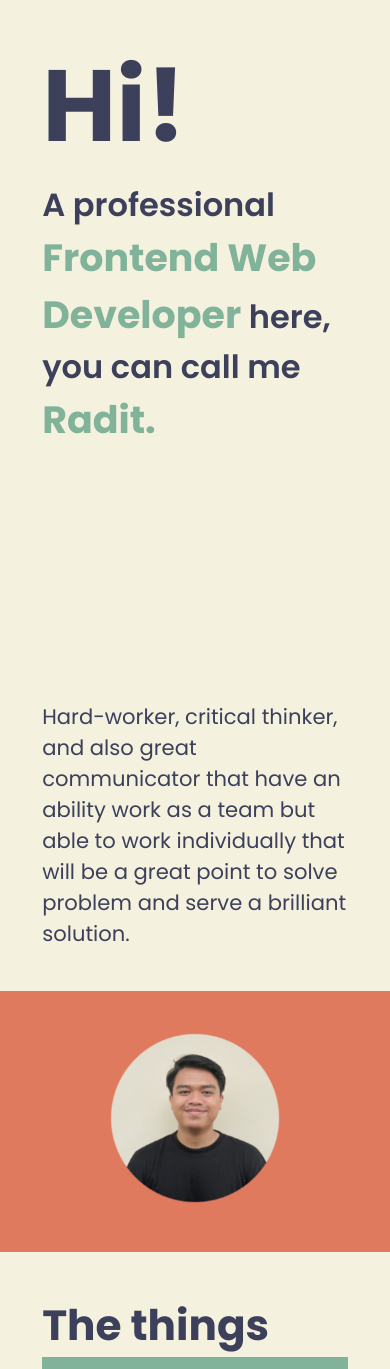
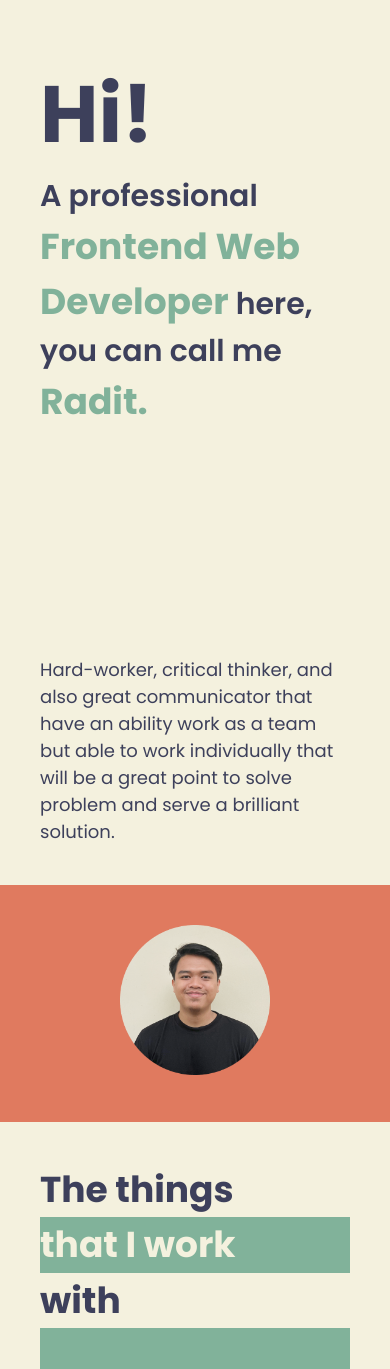
Before and after one commit to radityaprirahmadian/portofolio, a React (Create React App) app: page / in a window 390 px wide. Shown: the part 181-1550 px from the top of the page. Built offline with nearby package versions, Linux system fonts and the light colour scheme.

Commit message:
perf: adjust mobile responsive

```diff
--- a/src/components/Pages/Home/ContactSection/style.scss
+++ b/src/components/Pages/Home/ContactSection/style.scss
@@ -24,6 +24,7 @@
     @include max-mobile {
       flex-basis: 100%;
       max-width: 100vw;
+      padding: 40px;
     }
 
     @include max-tablet {
@@ -52,6 +53,8 @@
 
       @include max-mobile {
         width: 100%;
+        font-size: 14px;
+        font-weight: 600;
         position: static;
       }
 
@@ -72,6 +75,7 @@
     @include max-mobile {
       flex-basis: 100%;
       max-width: 100vw;
+      padding: 40px;
     }
 
     @include max-tablet {
@@ -105,7 +109,8 @@
             margin-right: 3vh;
 
             @include max-mobile {
-              margin-right: 2vh;
+              // margin-right: 2vh;
+              margin-right: 12px;
             }
 
             @include max-tablet {
@@ -136,7 +141,8 @@
         justify-content: flex-start;
 
         @include max-mobile {
-          height: 10vh;
+          // height: 10vh;
+          height: 64px;
         }
 
         @include max-tablet {
@@ -144,10 +150,6 @@
           height: 7vw;
           margin-bottom: 3vw;
           padding: 1vw;
-        }
-
-        @include max-small-mobile {
-          height: 8vh;
         }
 
         .social-image {
@@ -175,9 +177,9 @@
           color: $base-blue;
 
           @include max-mobile {
-            font-size: 2.5vh;
+            font-size: 16px;
             white-space: pre-wrap;
-            margin-left: 2vh;
+            margin-left: 12px;
           }
 
           @include max-tablet {
@@ -187,26 +189,18 @@
             margin-left: 1.5vw;
           }
 
-          @include max-small-mobile {
-            font-size: 2.3vh;
-          }
-
           .link {
             font-style: italic;
             font-size: 1.6vh;
 
             @include max-mobile {
               white-space: wrap;
-              font-size: 1.2vh;
+              font-size: 10px;
             }
 
             @include max-tablet {
               white-space: wrap;
               font-size: 1.2vw;
-            }
-
-            @include max-small-mobile {
-              font-size: 1vh;
             }
           }
         }
--- a/src/components/Pages/Home/IntroductionSection/IntroductionSection.js
+++ b/src/components/Pages/Home/IntroductionSection/IntroductionSection.js
@@ -32,7 +32,10 @@ const IntroductionSection = () => {
       </div>
       <motion.div className="right-section" variants={variants} animate={isHovered ? 'hover' : ''}>
         <motion.img
+          initial={{ scale: 1, y: '-50%' }}
+          animate={{ y: '-50%' }}
           whileHover={{
+            y: '-50%',
             scale: 1.1,
             transition: { type: 'spring', stiffness: 400, damping: 10 },
           }}
--- a/src/components/Pages/Home/IntroductionSection/style.scss
+++ b/src/components/Pages/Home/IntroductionSection/style.scss
@@ -18,6 +18,7 @@
 
     @include max-mobile {
       flex-basis: 100%;
+      padding: 40px;
       max-width: 100vw;
     }
 
@@ -26,19 +27,22 @@
     }
 
     .top {
-      margin-bottom: 25vh;
-      top: calc(50% - 25vh);
+      margin-bottom: 30vh;
+      top: calc(50% - 20vh);
+      // margin-top: 10px;
+      // top: calc(50%);
+      // transform: translateY(-50%);
       position: sticky;
 
       @include max-mobile {
-        margin-bottom: 35vh;
-      }
-
-      @include max-small-mobile {
-        margin-bottom: 40vh;
+        top: calc(50%);
+        transform: translateY(-50%);
+        margin-bottom: 20px;
       }
 
       @include max-tablet {
+        top: calc(50%);
+        transform: translateY(-50%);
         margin-bottom: 60%;
       }
 
@@ -48,7 +52,8 @@
         color: $base-blue;
 
         @include max-mobile {
-          font-size: 12vh;
+          // font-size: 12vh;
+          font-size: 80px;
         }
 
         @include max-tablet {
@@ -64,7 +69,7 @@
       font-weight: 600;
 
       @include max-mobile {
-        font-size: 3.8vh;
+        font-size: 30px;
       }
 
       @include max-tablet {
@@ -77,7 +82,7 @@
         font-weight: 700;
 
         @include max-mobile {
-          font-size: 4.5vh;
+          font-size: 36px;
         }
 
         @include max-tablet {
@@ -92,7 +97,7 @@
       font-size: 3vh;
 
       @include max-mobile {
-        font-size: 2.5vh;
+        font-size: 18px;
       }
 
       @include max-tablet {
@@ -112,6 +117,7 @@
     @include max-mobile {
       flex-basis: 100%;
       max-width: 100vw;
+      padding: 40px;
     }
 
     @include max-tablet {
@@ -122,11 +128,13 @@
       width: 30vh;
       margin-bottom: 20vh;
       position: sticky;
-      top: calc(50% - 25vh);
+      top: calc(50%);
+      transform: translateY(-50%);
 
       @include max-mobile {
-        width: 20vh;
+        width: 150px;
         margin-bottom: 0;
+        transform: translateY(0) !important;
       }
 
       @include max-tablet {
--- a/src/components/Pages/Home/ThankyouSection/style.scss
+++ b/src/components/Pages/Home/ThankyouSection/style.scss
@@ -19,7 +19,7 @@
     font-size: 17vh;
 
     @include max-mobile {
-      font-size: 10vh;
+      font-size: 80px;
       line-height: 90%;
     }
 
@@ -54,6 +54,8 @@
     @include max-mobile {
       position: absolute;
       width: 70vw;
+      font-size: 16px;
+      font-weight: 700;
     }
 
     @include max-tablet {
--- a/src/components/Pages/Home/ToolsSection/style.scss
+++ b/src/components/Pages/Home/ToolsSection/style.scss
@@ -18,7 +18,7 @@
     @include max-mobile {
       flex-basis: 100%;
       max-width: 100vw;
-      padding: 7vw 6vw 7vw 0;
+      padding: 40px 24px 40px 0;
     }
 
     @include max-tablet {
@@ -38,7 +38,8 @@
       z-index: 9999;
 
       @include max-mobile {
-        height: 10vh;
+        // height: 10vh;
+        height: 76px;
         width: 100%;
       }
 
@@ -55,7 +56,8 @@
           width: 10vh;
 
           @include max-mobile {
-            width: 8vh;
+            // width: 8vh;
+            width: 56px;
           }
 
           @include max-tablet {
@@ -70,7 +72,8 @@
         color: $base-blue;
 
         @include max-mobile {
-          font-size: 2.2vh;
+          // font-size: 2.2vh;
+          font-size: 18px;
         }
 
         @include max-tablet {
@@ -91,6 +94,7 @@
     @include max-mobile {
       flex-basis: 100%;
       max-width: 100vw;
+      padding: 40px;
     }
 
     @include max-tablet {
@@ -109,7 +113,8 @@
       color: $base-cream;
 
       @include max-mobile {
-        height: 7vh;
+        // height: 7vh;
+        height: 56px;
       }
 
       @include max-tablet {
--- a/src/components/Pages/Home/WorksSection/style.scss
+++ b/src/components/Pages/Home/WorksSection/style.scss
@@ -18,6 +18,7 @@
 
     @include max-mobile {
       flex-basis: 100%;
+      padding: 40px;
       max-width: 100vw;
     }
 
@@ -41,7 +42,8 @@
       color: $base-cream;
 
       @include max-mobile {
-        height: 7vh;
+        // height: 7vh;
+        height: 56px;
       }
 
       @include max-tablet {
@@ -59,6 +61,7 @@
     @include max-mobile {
       flex-basis: 100%;
       max-width: 100vw;
+      padding: 40px;
     }
 
     @include max-tablet {
@@ -70,7 +73,8 @@
 
       @include max-mobile {
         padding: 0;
-        padding-bottom: 5vh;
+        // padding-bottom: 5vh;
+        padding-bottom: 52px;
       }
 
       @include max-tablet {
@@ -91,6 +95,10 @@
           border: 0.6vh solid $base-orange;
           position: relative;
 
+          @include max-mobile {
+            border: 3.5px solid $base-orange;
+          }
+
           @include max-tablet {
             border: 0.5vw solid $base-orange;
           }
@@ -107,8 +115,11 @@
           top: 1.1vw;
 
           @include max-mobile {
-            left: 3.2vw;
-            top: 3.2vw;
+            // left: 3.2vw;
+            // top: 3.2vw;
+
+            left: 10px;
+            top: 10px;
           }
 
           @include max-tablet {
@@ -125,7 +136,8 @@
         margin-top: 5vh;
 
         @include max-mobile {
-          margin-top: 2.5vh;
+          // margin-top: 2.5vh;
+          margin-top: 24px;
         }
 
         @include max-tablet {
@@ -139,7 +151,8 @@
           padding-right: 2vh;
 
           @include max-mobile {
-            font-size: 2.5vh;
+            // font-size: 2.5vh;
+            font-size: 20px;
             width: 80%;
           }
 
@@ -151,6 +164,7 @@
         a {
           text-decoration: none;
         }
+
         .button {
           width: 10vh;
           color: $base-blue;
@@ -162,9 +176,13 @@
           font-weight: 700;
 
           @include max-mobile {
-            width: 8vh;
-            padding: 1vh;
-            font-size: 1.6vh;
+            // width: 8vh;
+            // padding: 1vh;
+            // font-size: 1.6vh;
+
+            width: 56px;
+            padding: 8px;
+            font-size: 12px;
           }
 
           @include max-tablet {
--- a/src/components/Pages/Works/style.scss
+++ b/src/components/Pages/Works/style.scss
@@ -30,19 +30,23 @@
     opacity: 0.4;
 
     @include max-mobile {
-      width: 3vh;
-      height: 3vh;
-      padding: 1vh;
-      font-size: 1.5vh;
-      border-radius: 5vh;
+      width: 28px;
+      height: 28px;
+      padding: 8px;
+      top: 15px;
+      left: 15px;
+      font-size: 12px;
+      border-radius: 30px;
     }
 
     @include max-tablet {
-      width: 3vh;
-      height: 3vh;
-      font-size: 1vh;
-      font-size: 1vh;
-      border-radius: 5vh;
+      width: 28px;
+      height: 28px;
+      font-size: 8px;
+      top: 15px;
+      left: 15px;
+      font-size: 12px;
+      border-radius: 30px;
     }
 
     img {
@@ -51,10 +55,12 @@
 
     span {
       margin-left: 1vw;
+      margin-right: 1vw;
       font-weight: 600;
 
       @include max-mobile {
-        margin-left: 1vh;
+        margin-left: 10px;
+        margin-right: 10px;
       }
     }
   }
@@ -91,12 +97,15 @@
       }
 
       img {
-        width: 100%;
+        width: calc(100% - 0.4vw);
+        border: 0.2vw solid $base-blue;
         border-radius: 2vw;
         object-fit: cover;
 
         @include max-mobile {
-          border-radius: 5vh;
+          width: calc(100% - 4px);
+          border: 2px solid $base-blue;
+          border-radius: 30px;
         }
       }
     }
@@ -107,11 +116,11 @@
       font-weight: 600;
 
       @include max-mobile {
-        font-size: 2vh;
+        font-size: 20px;
       }
 
       @include max-tablet {
-        font-size: 2vh;
+        font-size: 24px;
       }
     }
 
@@ -124,17 +133,27 @@
       .section {
         margin-top: 3vw;
 
+        @include max-mobile {
+          margin-top: 40px;
+        }
+
+        @include max-tablet {
+          margin-top: 40px;
+        }
+
         .section-title {
           font-size: 1.4vw;
           font-weight: 600;
           margin-bottom: 0.6vw;
 
           @include max-mobile {
-            font-size: 1.7vh;
+            font-size: 18px;
+            margin-bottom: 12px;
           }
 
           @include max-tablet {
-            font-size: 1.7vh;
+            font-size: 20px;
+            margin-bottom: 12px;
           }
         }
 
@@ -143,11 +162,11 @@
           font-size: 1.1vw;
 
           @include max-mobile {
-            font-size: 1.5vh;
+            font-size: 14px;
           }
 
           @include max-tablet {
-            font-size: 1.5vh;
+            font-size: 16px;
           }
 
           .highlight {
--- a/src/style/_mixins.scss
+++ b/src/style/_mixins.scss
@@ -24,7 +24,8 @@
   top: 3vh;
 
   @include max-mobile {
-    font-size: 5vh;
+    // font-size: 5vh;
+    font-size: 36px;
   }
 
   @include max-tablet {
```
